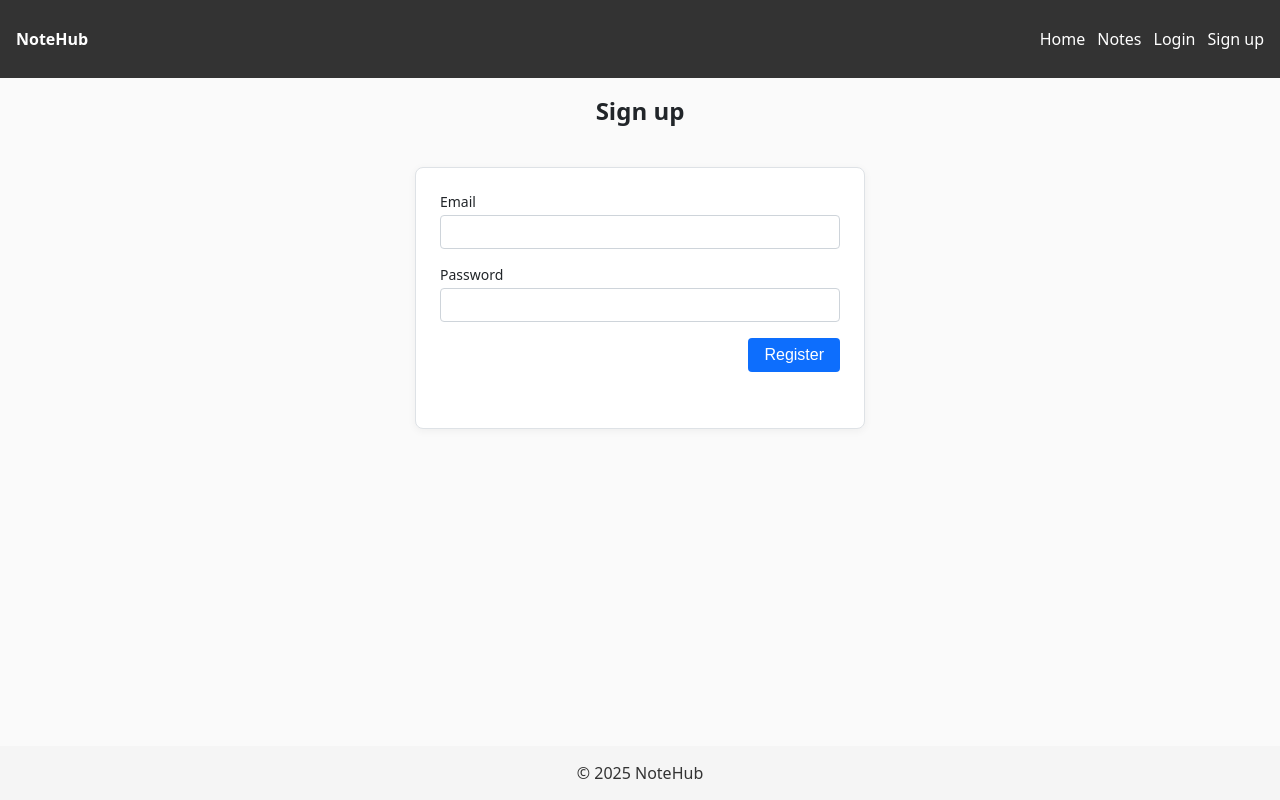
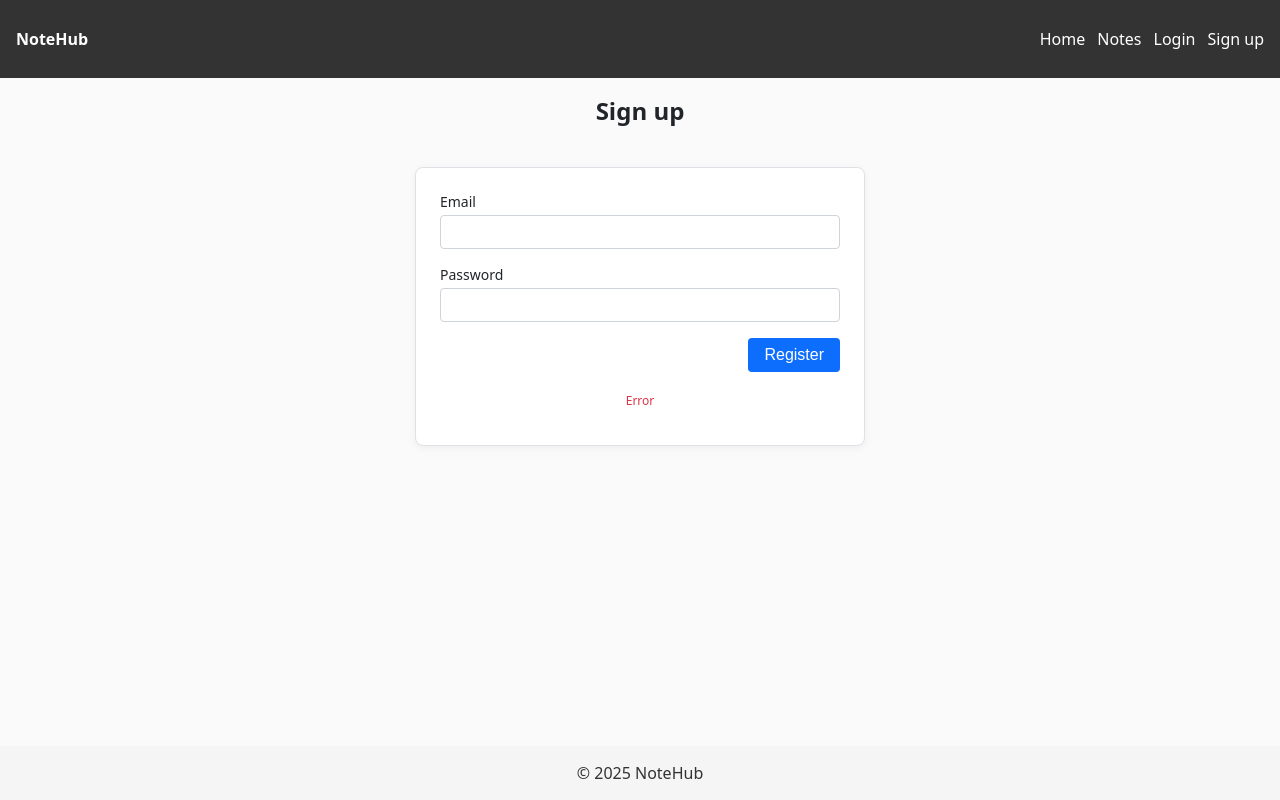
Before and after one commit to oleksandr-haponov/09-auth, a Next.js app: page /sign-up in a window 1280 px wide. Built offline with nearby package versions, Linux system fonts and the light colour scheme; no server answers.

Commit message:
Update page.tsx

```diff
--- a/app/(auth routes)/sign-up/page.tsx
+++ b/app/(auth routes)/sign-up/page.tsx
@@ -51,7 +51,6 @@ export default function SignUpPage() {
     // Клиентская валидация под типичные требования бэка
     if (!email) return setError("Email is required");
     if (password.length < 8) return setError("Password must be at least 8 characters");
-    // возможно, API требует ещё цифру/букву, но это уже покажет сервер
 
     mutate({ email, password });
   }
@@ -84,7 +83,8 @@ export default function SignUpPage() {
           </button>
         </div>
 
-        <p className={css.error}>{error}</p>
+        {/* CHANGED: статичний текст відповідно до ТЗ */}
+        <p className={css.error}>Error</p>
       </form>
     </main>
   );
```
